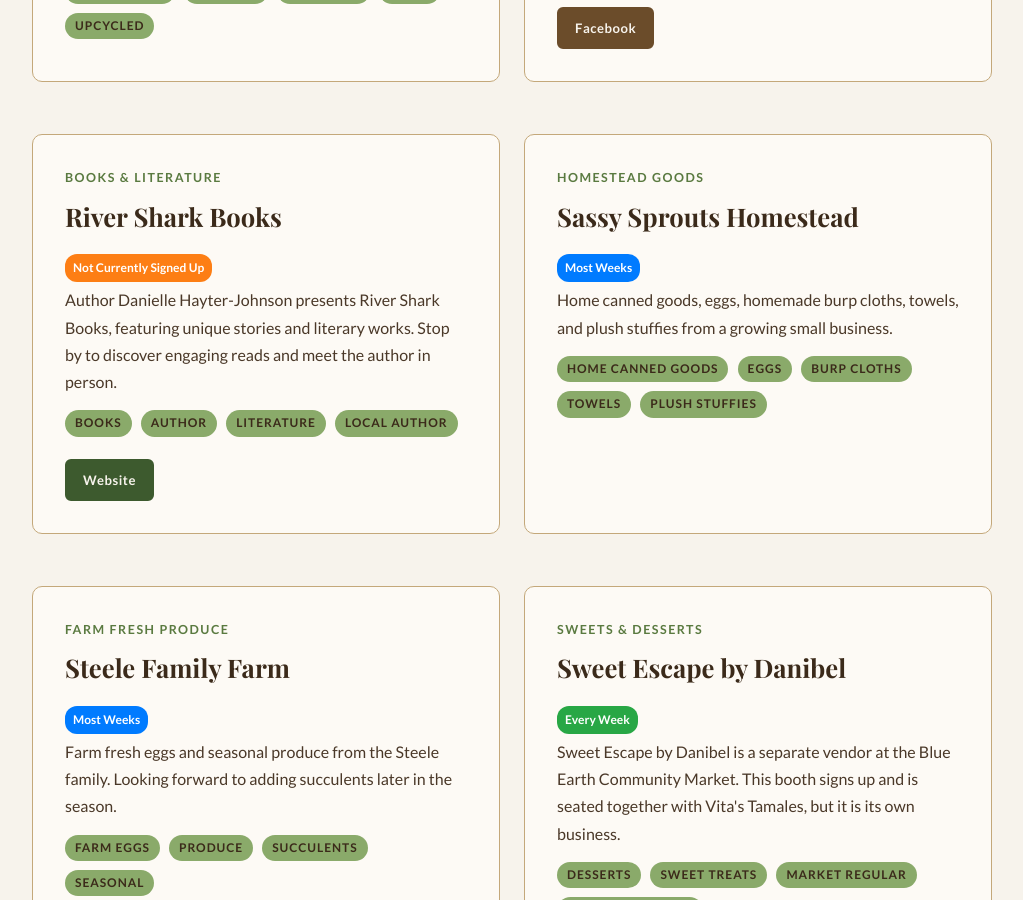
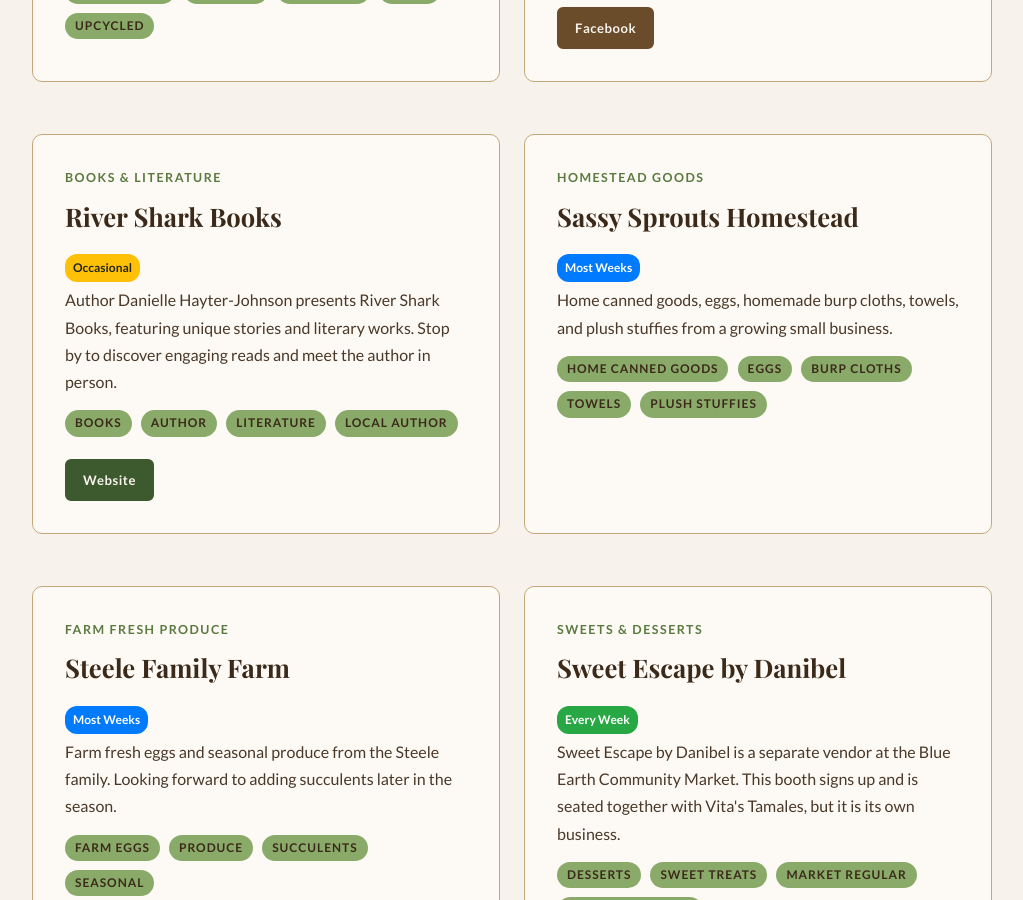
Before and after one commit to blueearthcommunitymarket/blueearthcommunitymarket.github.io, a Jekyll site: the page built from vendor-spotlight/index.html, in a window 1280 px wide and 900 px high, scrolled down 6589 px. Shown: the whole window, without its empty margins (128-1151 px from the left). Built offline with Jekyll 4.4.1, drawn with Linux system fonts in a browser that asks for light colours; some web fonts are replaced.

Commit message:
Fix River Shark spotlight frequency badge

```diff
--- a/vendor-spotlight/index.html
+++ b/vendor-spotlight/index.html
@@ -564,7 +564,7 @@
             <div class="section-label">Books &amp; Literature</div>
             <h2>River Shark Books</h2>
             <div class="market-frequency">
-                <span class="frequency-badge freq-seasonal">Not Currently Signed Up</span>
+                <span class="frequency-badge freq-occasional">Occasional</span>
             </div>
             <p>Author Danielle Hayter-Johnson presents River Shark Books, featuring unique stories and literary works. Stop by to discover engaging reads and meet the author in person.</p>
             <div class="pills" style="margin-top: 12px;">
```
